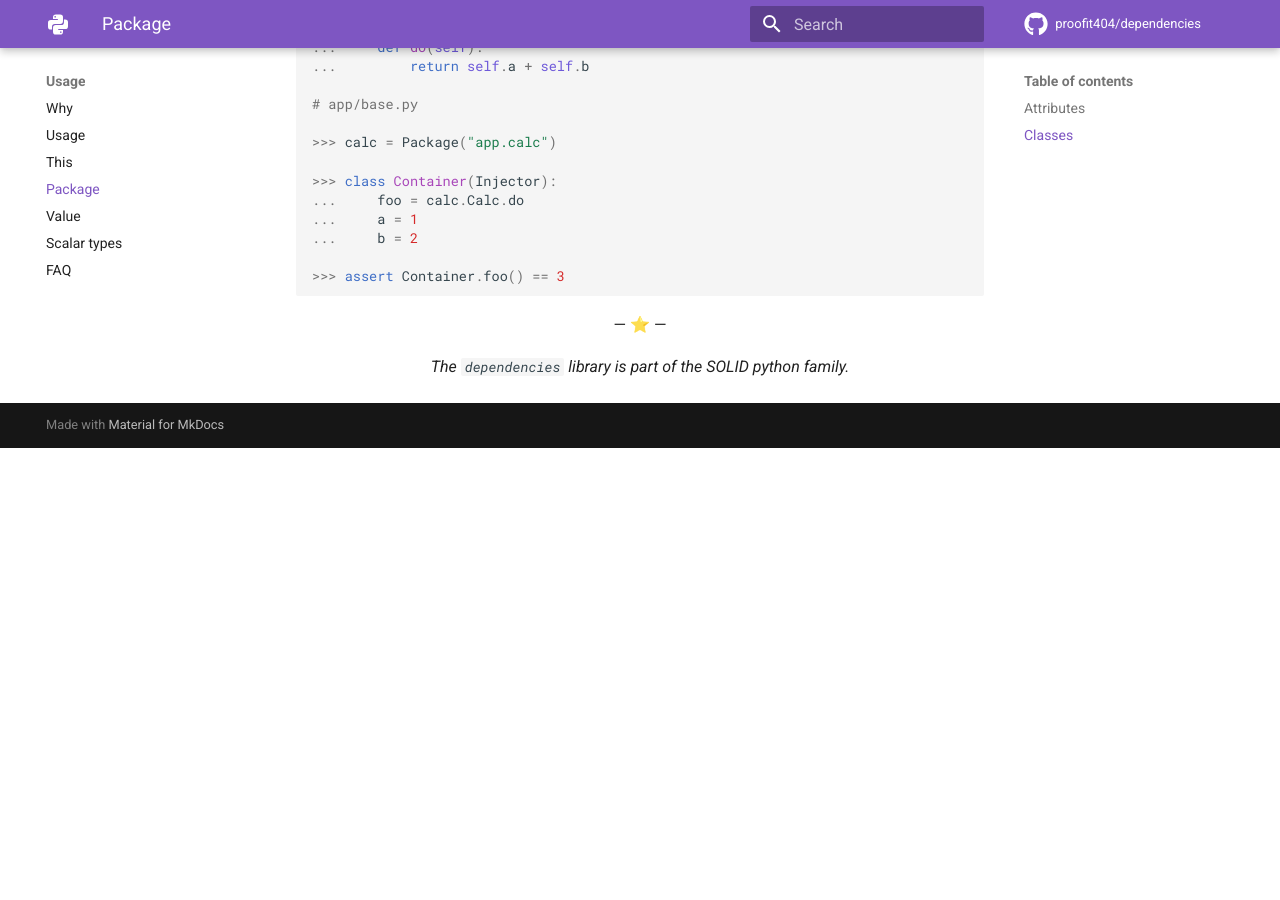
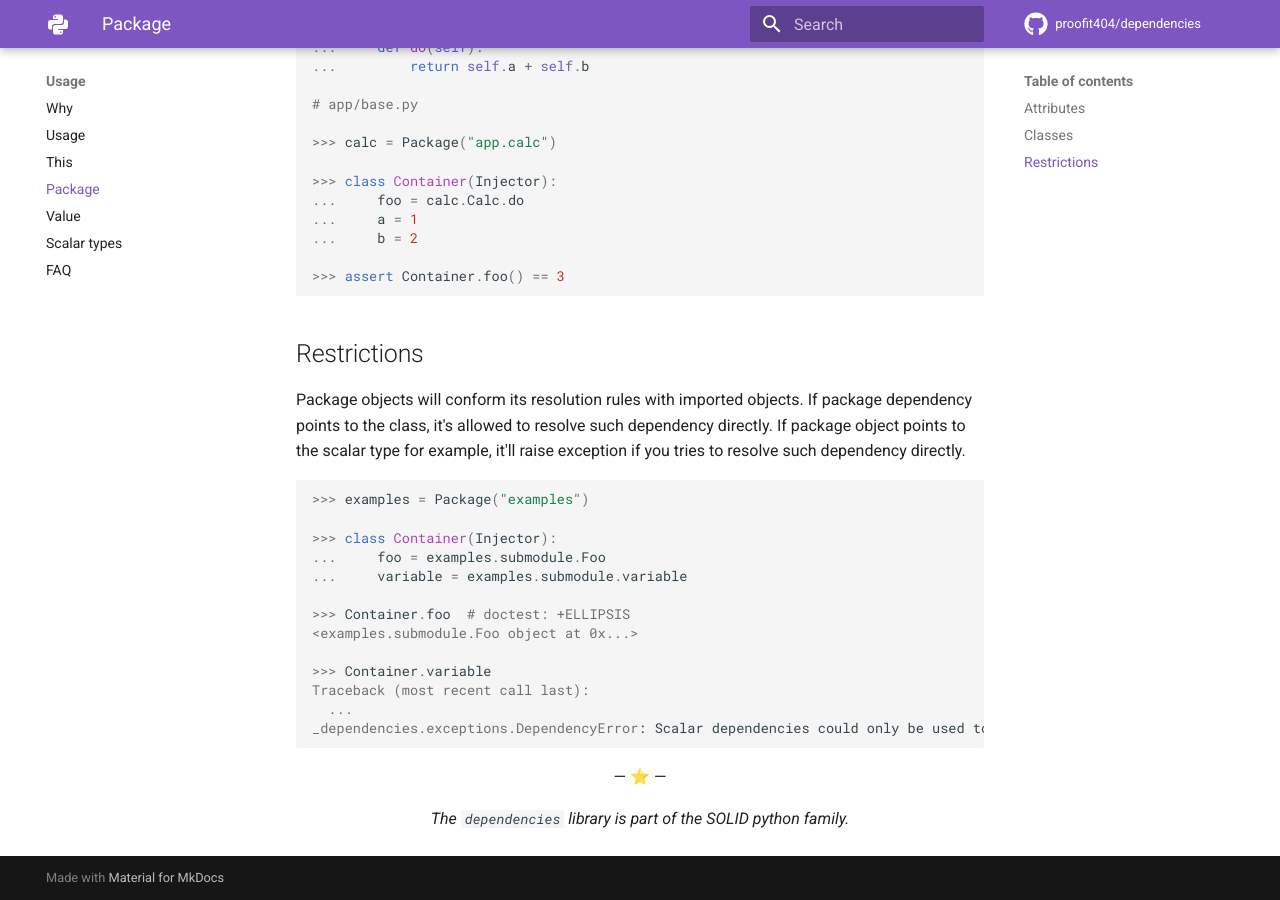
Before and after one commit to proofit404/dependencies, an MkDocs documentation site: the page built from docs/package.md, in a window 1280 px wide and 900 px high, scrolled down 1538 px. Built offline with MkDocs 1.6.1 and Material for MkDocs 9.7.7, drawn with Linux system fonts in a browser that asks for light colours; comment, search, counter and statistics services are not loaded; before the commit the page ends 1986 px from its top, so only the background shows below that.

Commit message:
docs: explain package resolve rules #471

````diff
--- a/docs/package.md
+++ b/docs/package.md
@@ -98,5 +98,30 @@ is actually happen. You can inject bound methods with exactly one line.
 
 ```
 
+## Restrictions
+
+Package objects will conform its resolution rules with imported objects. If
+package dependency points to the class, it's allowed to resolve such dependency
+directly. If package object points to the scalar type for example, it'll raise
+exception if you tries to resolve such dependency directly.
+
+```pycon
+
+>>> examples = Package("examples")
+
+>>> class Container(Injector):
+...     foo = examples.submodule.Foo
+...     variable = examples.submodule.variable
+
+>>> Container.foo  # doctest: +ELLIPSIS
+<examples.submodule.Foo object at 0x...>
+
+>>> Container.variable
+Traceback (most recent call last):
+  ...
+_dependencies.exceptions.DependencyError: Scalar dependencies could only be used to instantiate classes
+
+```
+
 <p align="center">&mdash; ⭐ &mdash;</p>
 <p align="center"><i>The <code>dependencies</code> library is part of the SOLID python family.</i></p>
````
